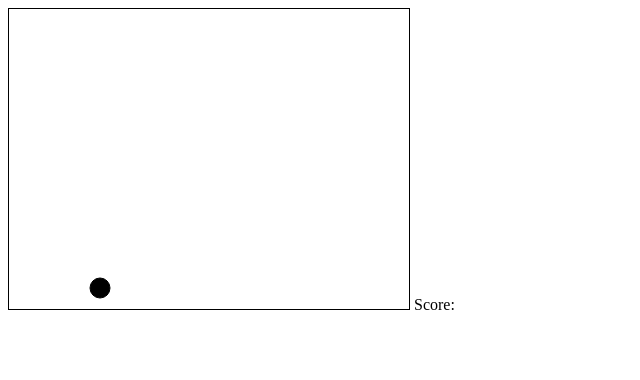
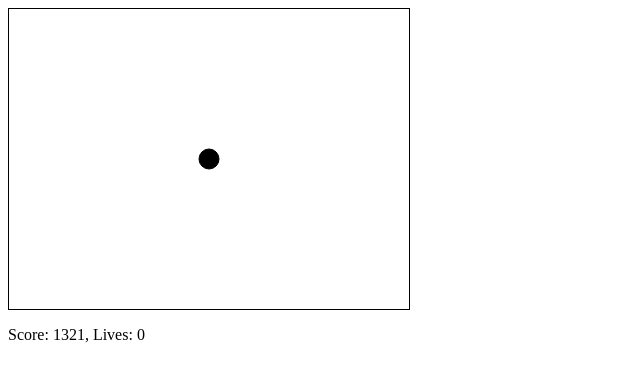
Before and after one commit to iainplimmer/breakout, a website: page index.html in a window 1280 px wide. Shown: the whole page, without its empty margins (0-640 px from the left). Drawn offline with Linux system fonts and the light colour scheme.

Commit message:
Start to make this into a game now.

```diff
--- a/index.html
+++ b/index.html
@@ -9,6 +9,6 @@
     </head>
     <body>
         <canvas id="GameCanvas" style="border:1px solid #000000;"></canvas>
-        Score: <div id="Score"></div>
+        <p>Score: <span id="Score"></span>, Lives: <span id="Lives"></span></p>
     </body>
 </html>
--- a/src/game.js
+++ b/src/game.js
@@ -9,14 +9,12 @@ var BreakOut = (function() {
     //  Create any common variables that are needed here
     var canvas;
     var ctx;
-    var x_increment = increment;
-    var y_increment = increment;
-
-    //  Stores the current ball position
-    var ball = {
-        x : canvasWidth / 2,
-        y : canvasHeight / 2,
-        radius : 10
+    var ball;                    //  Current ball object state
+    var x_increment = increment; //  Current ball X position
+    var y_increment = increment; //  Current ball Y position
+    var player = {               //  Current player information
+        score : 0,
+        lives : 3
     }
 
     //  Function to call that sets up the game canvas
@@ -26,27 +24,55 @@ var BreakOut = (function() {
         canvas.width  = canvasWidth;
         canvas.height = canvasHeight;
 
-        //  Draw the game
-        setInterval(RefreshFrame, refreshRateInMilliseconds);
+        //  Create the ball and start the game loop
+        ResetBall();
+        setTimeout(RefreshFrame, refreshRateInMilliseconds);
+    }
+
+    function ResetBall () {
+        ball = {
+            x : canvasWidth / 2,
+            y : canvasHeight / 2,
+            radius : 10
+        }
+        x_increment = increment;
+        y_increment = increment;
     }
 
     //  The main loop that the game will run on is here, we clear the canvas,
     //  draw the ball, check for collisions, game over and then call it all again.
     function RefreshFrame () {
 
+        //  Hits any wall
         if (ball.x == (canvasWidth - ball.radius) || ball.x == ball.radius) {
             x_increment = -x_increment;
         }
 
-        if (ball.y == (canvasHeight - ball.radius) || ball.y == ball.radius) {
+        //  Hits the top
+        if (ball.y == ball.radius) {
             y_increment = -y_increment;
+        }
+
+        //  Goes off the bottom of the screen completely
+        if (ball.y == canvasHeight + ball.radius){
+            ResetBall();
+            player.lives--;
         }
 
         ClearCanvas ();
         DrawBall(ball.x, ball.y, ball.radius);
 
-        ball.x = ball.x + x_increment;
-        ball.y = ball.y + y_increment;
+        ball.x = ball.x - x_increment;
+        ball.y = ball.y - y_increment;
+
+        player.score++
+        document.getElementById('Score').innerText = player.score;
+        document.getElementById('Lives').innerText = player.lives;
+
+        //  Check if the player has any lives left
+        if (player.lives > 0) {
+            setTimeout(RefreshFrame, refreshRateInMilliseconds);
+        }
     }
 
     //  Draws a crude ball on the canvas
```
